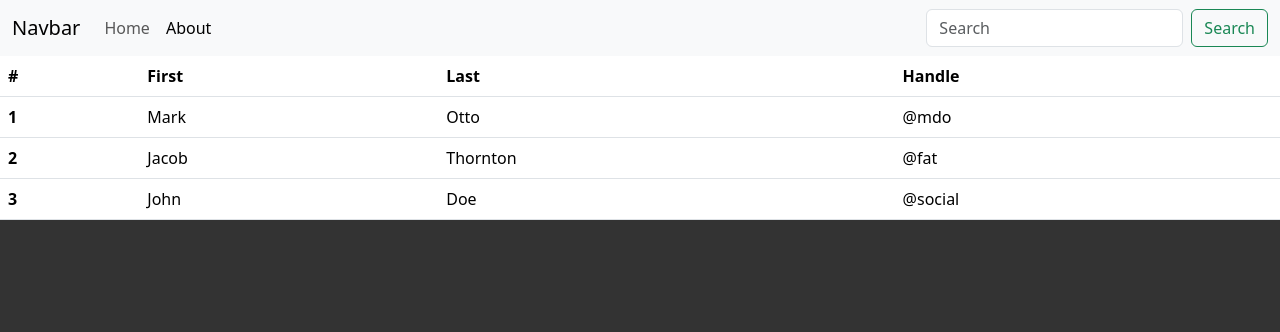
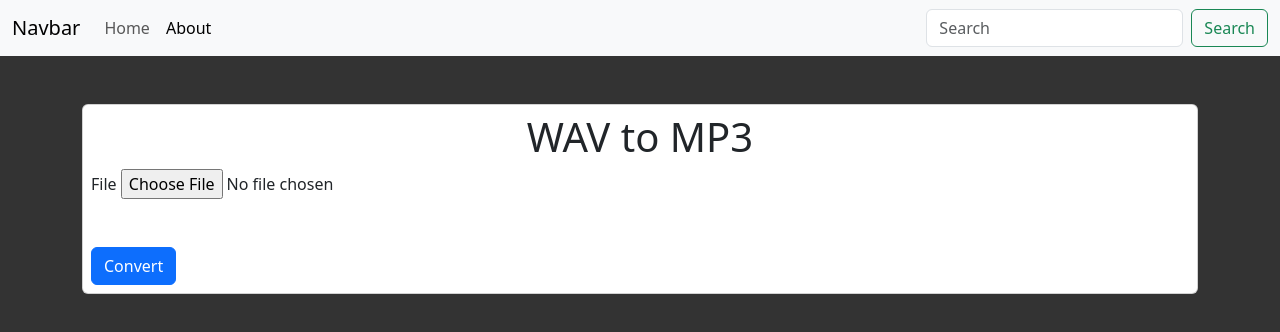
Before and after one commit to Yov00/Oxidation, a plain HTML site: page static/index.html in a window 1280 px wide. Drawn offline with nearby package versions, Linux system fonts and the light colour scheme.

Commit message:
wav to mp3

```diff
--- a/static/index.html
+++ b/static/index.html
@@ -38,36 +38,24 @@
             </div>
         </div>
     </nav>
-    <table class="table">
-        <thead>
-            <tr>
-                <th scope="col">#</th>
-                <th scope="col">First</th>
-                <th scope="col">Last</th>
-                <th scope="col">Handle</th>
-            </tr>
-        </thead>
-        <tbody>
-            <tr>
-                <th scope="row">1</th>
-                <td>Mark</td>
-                <td>Otto</td>
-                <td>@mdo</td>
-            </tr>
-            <tr>
-                <th scope="row">2</th>
-                <td>Jacob</td>
-                <td>Thornton</td>
-                <td>@fat</td>
-            </tr>
-            <tr>
-                <th scope="row">3</th>
-                <td>John</td>
-                <td>Doe</td>
-                <td>@social</td>
-            </tr>
-        </tbody>
-    </table>
+
+
+    <div class="container">
+        <form action="/api/wav-to-mp3" method="POST" class="card mt-5 p-2" enctype="multipart/form-data">
+
+            <h1 class="card-img-top text-center">WAV to MP3</h1>
+            <div class="form-group">
+                <label for="waveFile">File</label>
+                <input type="file" id="waveFile" name="waveFile" accept=".wav">
+            </div>
+
+            <div class="d-flex justify-content-start  mt-5 align-items-end">
+                <button type="submit" class="btn btn-primary ">
+                    Convert
+                </button>
+            </div>
+        </form>
+    </div>
 </body>
 
 </html>
```
Also changed, not shown: 1 other file.
